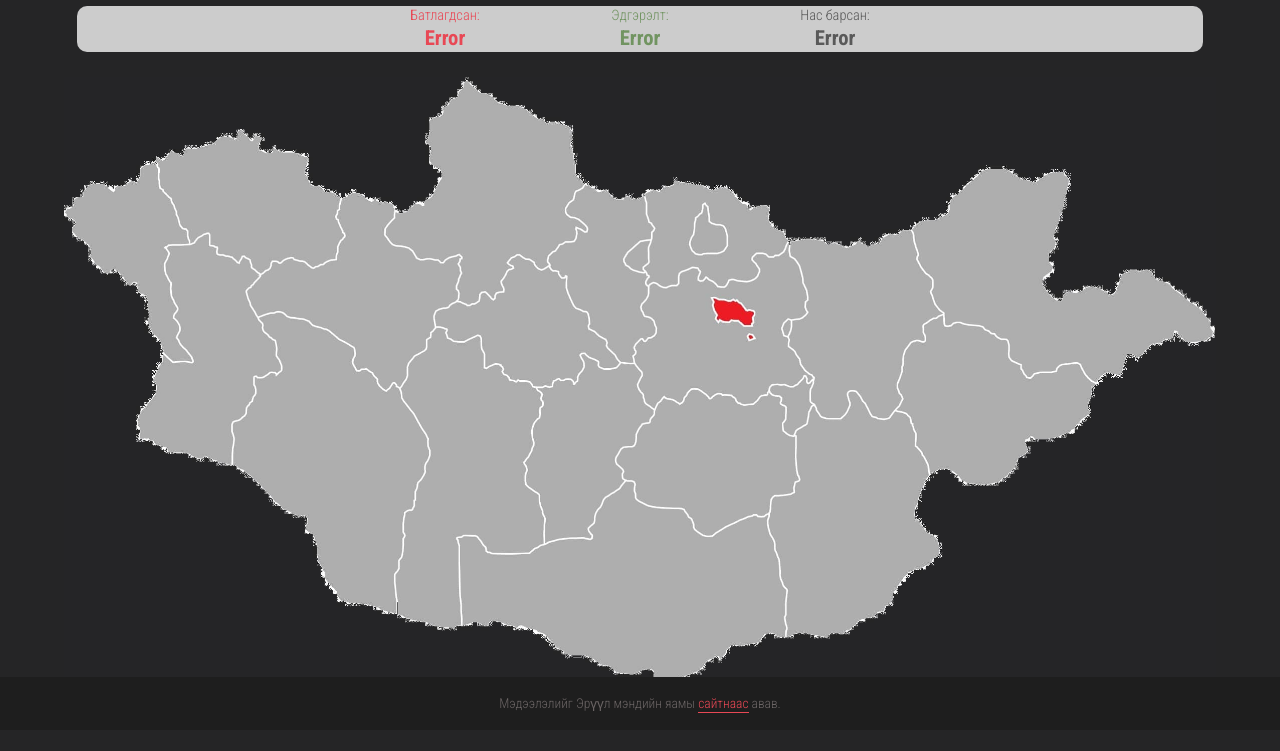
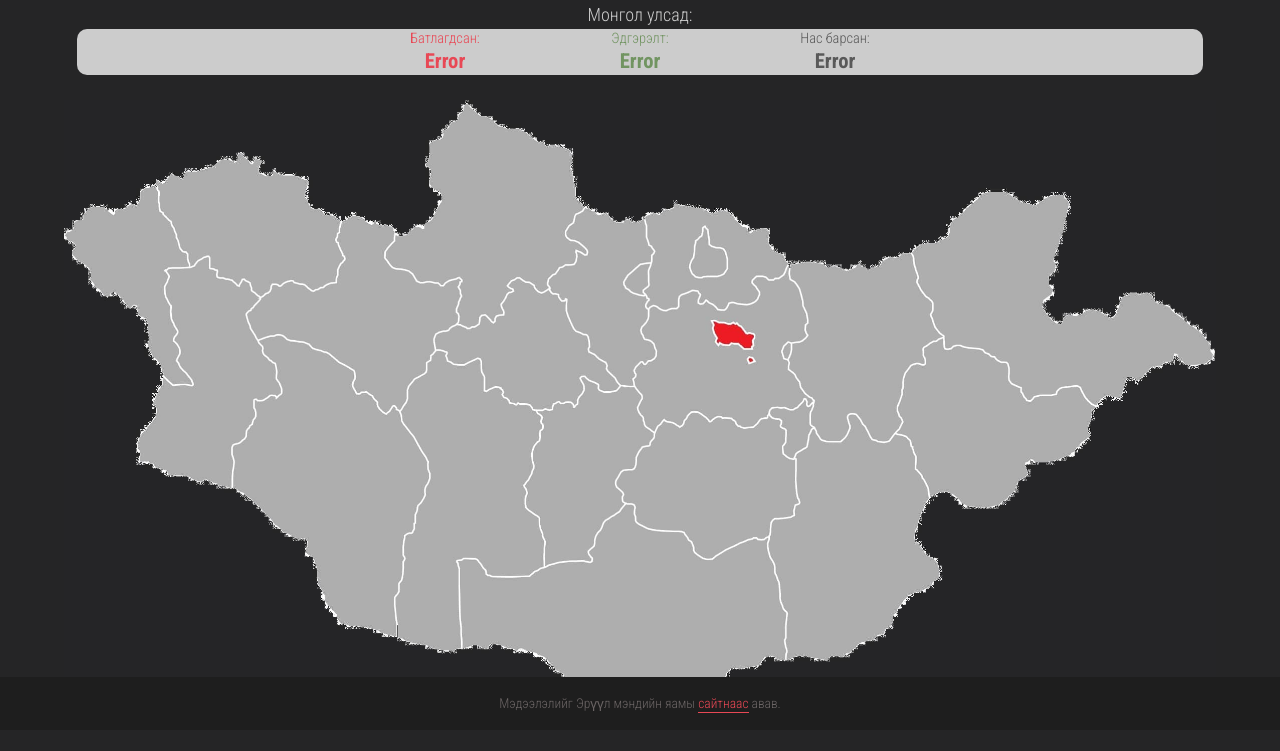
Before and after one commit to temujo/MongoliaCovidDashboard, a plain HTML site: page index.html in a window 1280 px wide. Shown: the part 70-821 px from the top of the page. Drawn offline with Linux system fonts and the light colour scheme; no server answers.

Commit message:
improved stoplights, favicon

```diff
--- a/css/style.css
+++ b/css/style.css
@@ -49,10 +49,15 @@ header .search-container {
 }
 
 
+.stoplights-title {
+    color: #ccc;
+    margin: 10px 0 5px 0;
+    text-align: center;
+    width: 100%;
+}
+
 .stoplights-container {
     width: 100%;
-
-    margin-top: 10px;
 
     display: flex;
     justify-content: center;
--- a/index.html
+++ b/index.html
@@ -12,6 +12,7 @@
 	<link rel="stylesheet" href="css/reset.css">
 	<link rel="stylesheet" href="css/style.css">
 
+	<link rel="shortcut icon" type="image/jpg" href="img/favicon.ico"/>
 	<link rel="preconnect" href="https://fonts.gstatic.com">
 	<link href="https://fonts.googleapis.com/css2?family=Roboto+Condensed:ital,wght@0,300;0,400;0,700;1,400&display=swap" rel="stylesheet">
 	<script src="https://kit.fontawesome.com/124fb15106.js" crossorigin="anonymous"></script>
@@ -29,6 +30,9 @@
 	</header>
 
 	<main>
+		<div class="stoplights-title">
+			Монгол улсад:
+		</div>
 		<div class="stoplights-container">
 			<div class="stoplights">
 				<div class="stat-container r">
```
Also changed, not shown: img/android-chrome-192x192.png (added), img/android-chrome-512x512.png (added), img/apple-touch-icon.png (added), img/favicon-16x16.png (added), img/favicon-32x32.png (added), img/favicon.ico (added), img/site.webmanifest (added).
